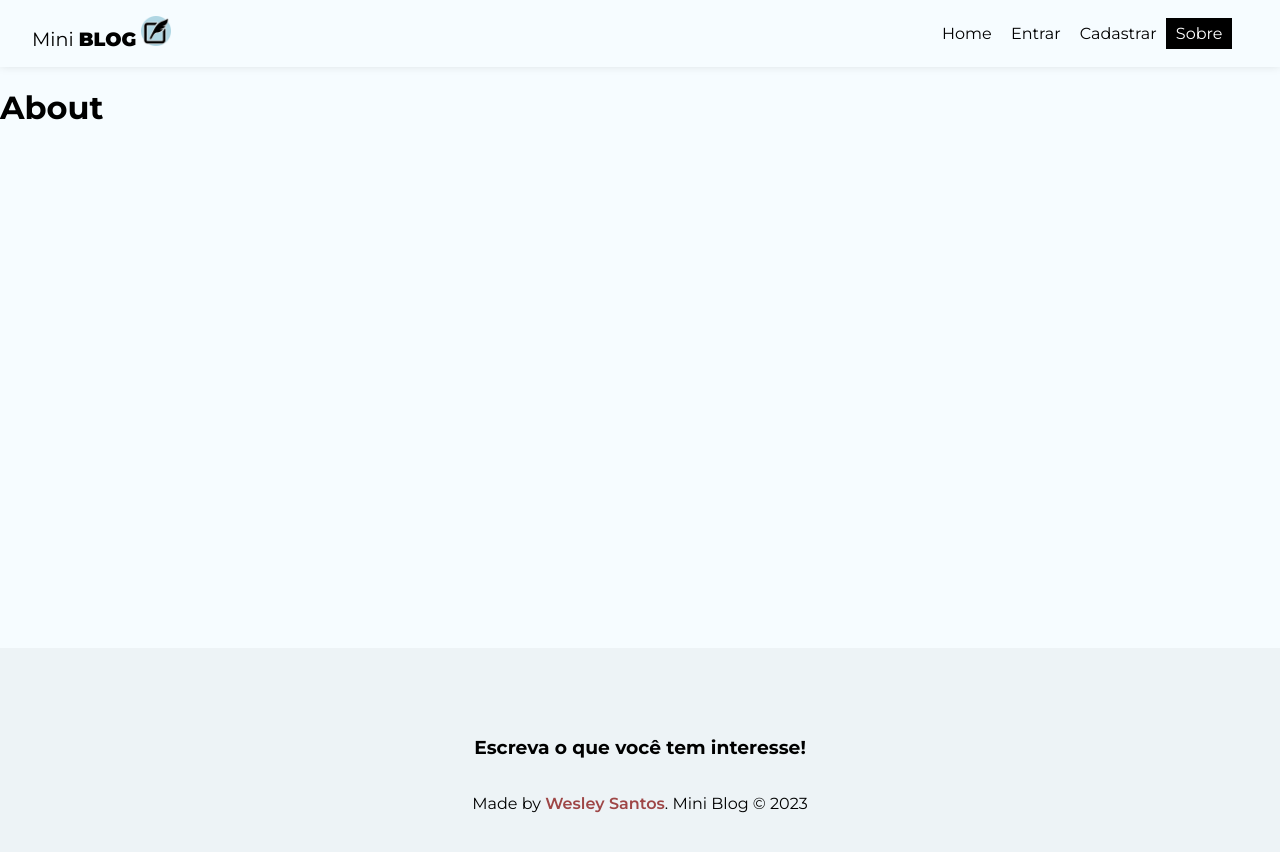
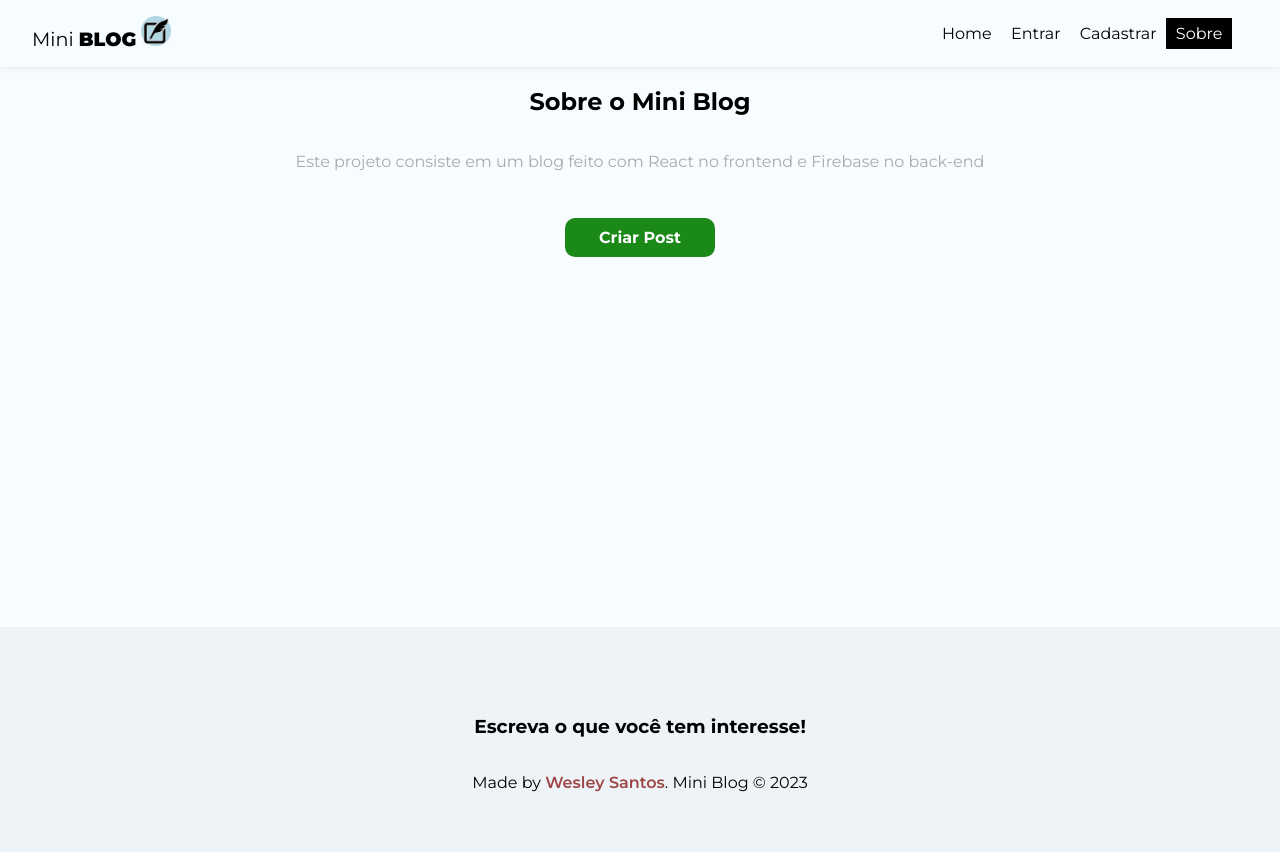
Before and after one commit to TitanCodeXD/Mini-Blog, a React (Vite) app: page /about in a window 1280 px wide. Shown: the top 852 px of the page. Built offline with nearby package versions, Linux system fonts and the light colour scheme; no server answers.

Commit message:
Bloqueando páginas que precisam de autenticação e fazendo o Sobre

```diff
--- a/src/App.jsx
+++ b/src/App.jsx
@@ -59,11 +59,11 @@
           <Route path = "/" element = {<Home/>} />
           <Route path = "/about" element = {<About/>} />
 
-          <Route path = "/login" element = {<Login/>} />
-          <Route path = "/register" element = {<Register/>} />
+          <Route path = "/login" element = {!user ? <Login/> : <Navigate to = "/"/>} />
+          <Route path = "/register" element = {!user ? <Register/> : <Navigate to = "/"/>} />
 
-          <Route path = "/posts/create" element = {<CreatePost/>}/>
-          <Route path = "/dashboard" element = {<Dashboard/>}/>
+          <Route path = "/posts/create" element = {user ? <CreatePost/> : <Navigate to = "/login"/>} />
+          <Route path = "/dashboard" element = {user ? <Dashboard/> : <Navigate to = "/login"/>} />
 
         </Routes>
         </div>
--- a/src/pages/About/About.jsx
+++ b/src/pages/About/About.jsx
@@ -1,13 +1,16 @@
 //Imports React
 import React from 'react'
+import { Link } from 'react-router-dom';
 
 //CSS
 import styles from './About.module.css';
 
 const About = () => {
   return (
-    <div>
-        <h1>About</h1>
+    <div className = {styles.about}>
+        <h2>Sobre o Mini <span>Blog</span></h2>
+        <p>Este projeto consiste em um blog feito com React no frontend e Firebase no back-end</p>
+        <Link to = "/posts/create" className = "btn">Criar Post</Link>
     </div>
   )
 }
--- a/src/pages/About/About.module.css
+++ b/src/pages/About/About.module.css
@@ -0,0 +1,17 @@
+.about {
+    display: flex;
+    flex-direction: column;
+    text-align: center;
+    align-items: center;
+}
+
+.about p {
+    color: #aaa;
+    margin-bottom: 2em;
+}
+
+.about a {
+    display: block;
+    margin-top: 15px;
+    padding: 10px 15px;
+}
```
